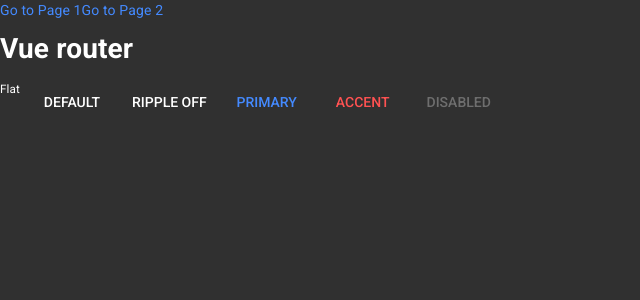
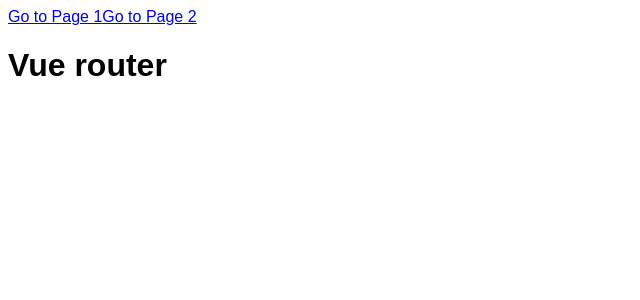
Before and after one commit to KarolinaPlestilova/detska-hriste, a Vue app: page / in a window 1280 px wide. Shown: the top 300 px of the page, without its empty margins (0-640 px from the left). Built offline with nearby package versions, Linux system fonts and the light colour scheme.

Commit message:
Revert "Material"
This reverts commit 5b4e68c5e2a4e6af39fd0dbb237fc321f6d4eeba.

```diff
--- a/package.json
+++ b/package.json
@@ -22,7 +22,6 @@
   },
   "dependencies": {
     "vue": "^2.6.10",
-    "vue-material": "^1.0.0-beta-14",
     "vue-router": "^3.3.2",
     "webpack-dev-server": "^3.11.0"
   }
--- a/src/components/App.vue
+++ b/src/components/App.vue
@@ -4,14 +4,6 @@
     <router-link to="/page2">Go to Page 2</router-link>
 
     <h1>Vue router</h1>
-    <div>
-      <small>Flat</small>
-      <md-button>Default</md-button>
-      <md-button :md-ripple="false">Ripple Off</md-button>
-      <md-button class="md-primary">Primary</md-button>
-      <md-button class="md-accent">Accent</md-button>
-      <md-button disabled>Disabled</md-button>
-    </div>
     <router-view></router-view>
   </div>
 </template>
--- a/src/index.html
+++ b/src/index.html
@@ -3,7 +3,6 @@
   <head>
     <meta charset="UTF-8" />
     <meta name="viewport" content="width=device-width, initial-scale=1.0" />
-    <link rel="stylesheet" href="//fonts.googleapis.com/css?family=Roboto:400,500,700,400italic|Material+Icons">
     <title>Vue starter</title>
   </head>
   <body>
--- a/src/index.js
+++ b/src/index.js
@@ -4,11 +4,6 @@
 import Page2 from './components/Page2';
 import App from './components/App';
 import './index.html';
-import VueMaterial from 'vue-material'
-import 'vue-material/dist/vue-material.min.css'
-import 'vue-material/dist/theme/default-dark.css'
-
-Vue.use(VueMaterial)
 
 Vue.use(VueRouter);
 
```
Also changed, not shown: 1 other file (tests, documents, lock files or other folders).
